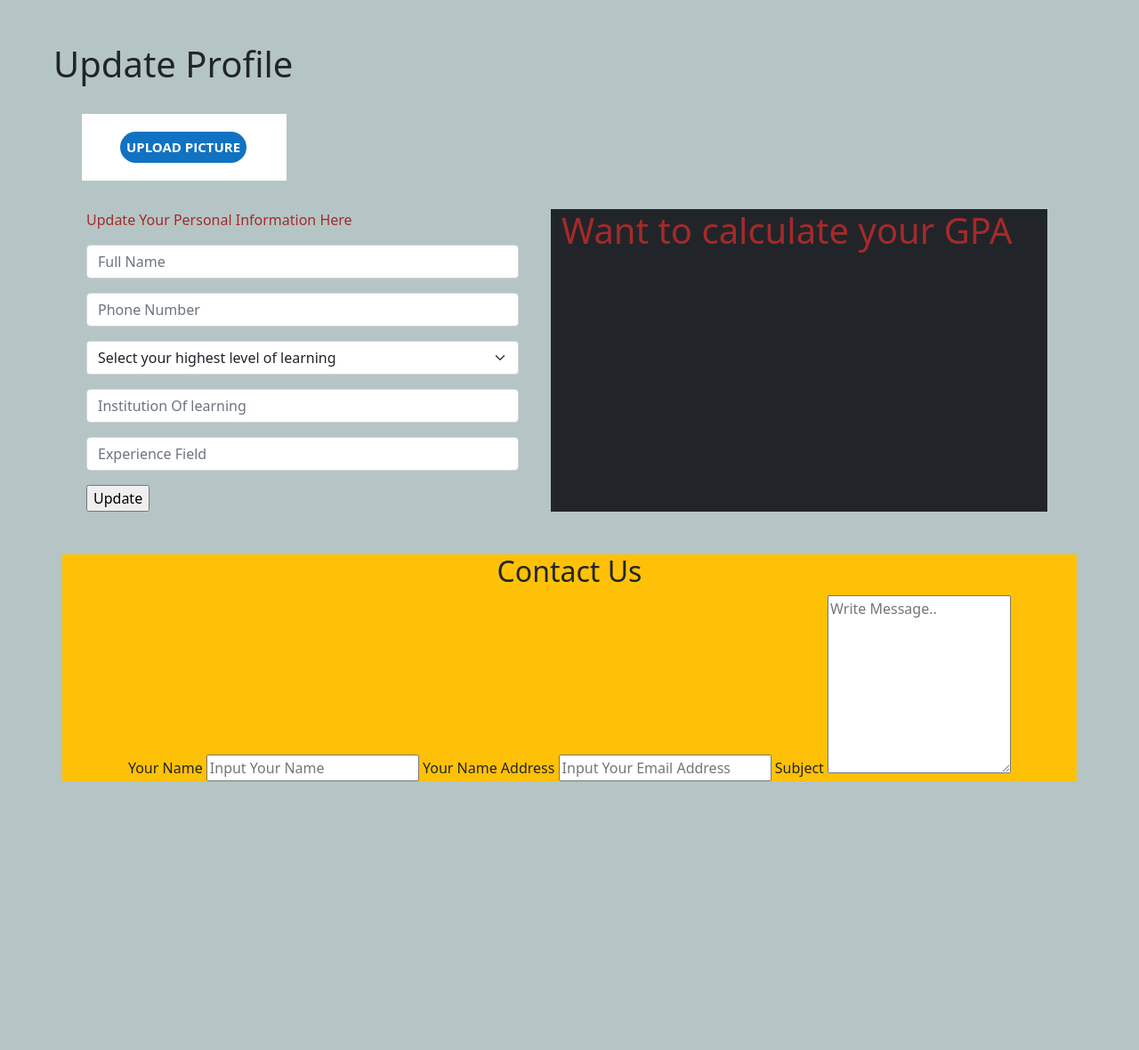
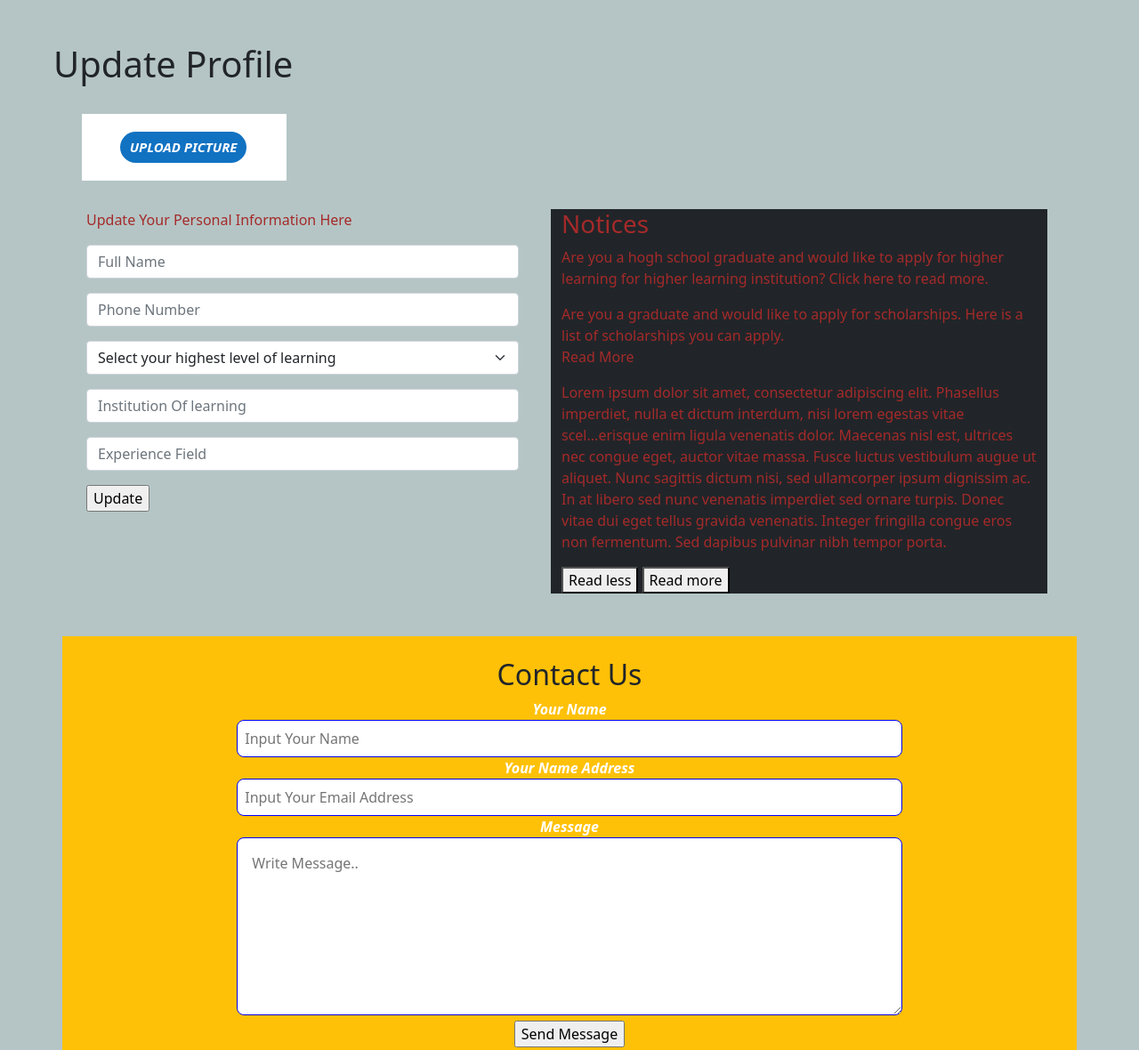
Before and after one commit to soilapertet/ONLINE-GPA-CALCULATOR, a plain HTML site: page index.html in a window 1280 px wide. Shown: the top 1180 px of the page at 89% size. Before the commit the page ends 878 px from the top, so only its background shows below. Drawn offline with nearby package versions, Linux system fonts and the light colour scheme.

Commit message:
styled contact form

```diff
--- a/css/styles.css
+++ b/css/styles.css
@@ -28,7 +28,6 @@ body{
     background:#1172c2;
     color:#fff;
     font-size:15px;
-    font-family:"Open Sans",sans-serif;
     text-transform:Uppercase;
     font-weight:bold;
     border-radius:25px;
@@ -42,6 +41,22 @@ body{
   }
   .yp{
       color: brown;
-
       margin-left: 1px;
   }
+  #uname, #email, textarea {
+    width: 70%;
+    border: 1px solid blue;
+    border-radius: 8px;
+    /* box-sizing: border-box; */
+    resize: vertical;
+  }
+
+  label {
+      color: white;
+      font-weight: bold;
+      font-style: italic;
+      text-align: left;
+  }
+  #tit{
+      display: none;
+  }
--- a/index.html
+++ b/index.html
@@ -12,7 +12,7 @@
 </head>
 
 <body>
-    <div class="container m-5">
+    <div class="container m-5 profile">
         <h1>Update Profile</h1>
 
         <div class="center m-3 p-3">
@@ -27,8 +27,8 @@
 
         <div class="container text-center-5 yp">
             <div class="row">
-                <div class="col-sm">
-                    <form action="" class="" id="profileForm ">
+                <div class="col-sm prof">
+                    <form action="" class="proff" id="profileForm ">
                         <div class="form-group container">
                             <p>Update Your Personal Information Here</p>
                             <input type="text" id="name" class="form-control mb-3" placeholder="Full Name">
@@ -46,30 +46,50 @@
                             <input type="text" id="institute" class="form-control mb-3"
                                 placeholder="Institution Of learning">
                             <input type="text" id="experience" class="form-control mb-3" placeholder="Experience Field">
-                            <input type="submit" id="save" class="save" value="Update" />
+                            <input type="button" id="save" class="save" value="Update" />
                         </div>
                     </form>
+
+                    <div id="end">
+                        <h1 id="tit" class="">hello</h1>
+                    </div>
+
                 </div>
 
                 <div class="col-sm bg-dark">
-                    <h1>Want to calculate your GPA</h1>
+                    <h3>Notices</h3>
+                    <p>Are you a hogh school graduate and would like to apply for higher learning
+                        for higher learning institution? Click here to read more.
+                    </p>
+                    <p>
+                        Are you a graduate and would like to apply for scholarships. Here is a list of scholarships you can apply. <br>
+                        Read More
+                    </p>
+                    <p>Lorem ipsum dolor sit amet, consectetur adipiscing elit. Phasellus imperdiet,
+                        nulla et dictum interdum, nisi lorem egestas vitae scel<span id="dots">...</span><span id="more">erisque enim ligula venenatis dolor. Maecenas nisl est, ultrices nec congue eget, auctor vitae massa. Fusce luctus vestibulum augue ut aliquet. Nunc sagittis dictum nisi, sed ullamcorper ipsum dignissim ac. In at libero sed nunc venenatis imperdiet sed ornare turpis. Donec vitae dui eget tellus gravida venenatis. Integer fringilla congue eros non fermentum. Sed dapibus pulvinar nibh tempor porta.</span></p>
+                    <button id="myBtn">Read less</button>
+                    <button id="myBt">Read more</button>
                 </div>
             </div>
 
         </div>
 
+
+
     </div>
 
-    <div class="container bg-warning text-center">
+    <div class="container bg-warning text-center p-4">
         <h2>Contact Us</h2>
-        <div>
+        <div class="container">
             <form action="">
-                <label for="name">Your Name</label>
-                <input type="text" id="name" placeholder="Input Your Name">
-                <label for="name">Your Name Address</label>
-                <input type="email" id="email" placeholder="Input Your Email Address">
-                <label for="subject">Subject</label>
-                <textarea id="message" name="message" placeholder="Write Message.." style="height:200px"></textarea>
+                <label for="name">Your Name</label> <br>
+                <input type="text" id="uname"class="p-2"  placeholder="Input Your Name"> <br>
+                <label for="name">Your Name Address</label> <br>
+                <input type="text" id="email" class="p-2" placeholder="Input Your Email Address"> <br>
+                <label for="message">Message</label> <br>
+                <textarea id="message" name="message" class="p-3" placeholder="Write Message.." style="height:200px"></textarea> <br>
+
+                <input type="submit" value="Send Message">
             </form>
         </div>
 
```
Also changed, not shown: js/scripts.js (line endings or trailing spaces).
